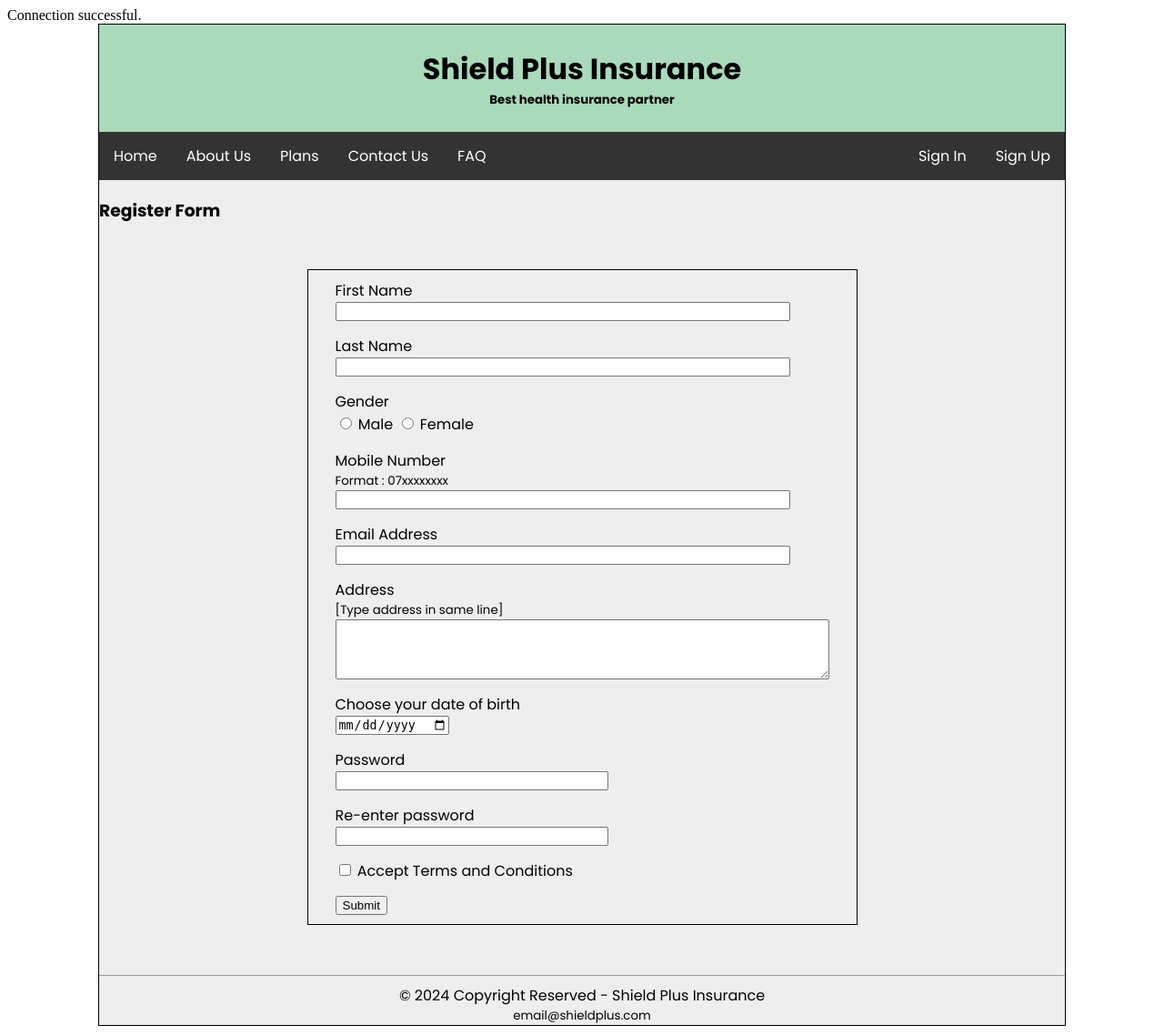
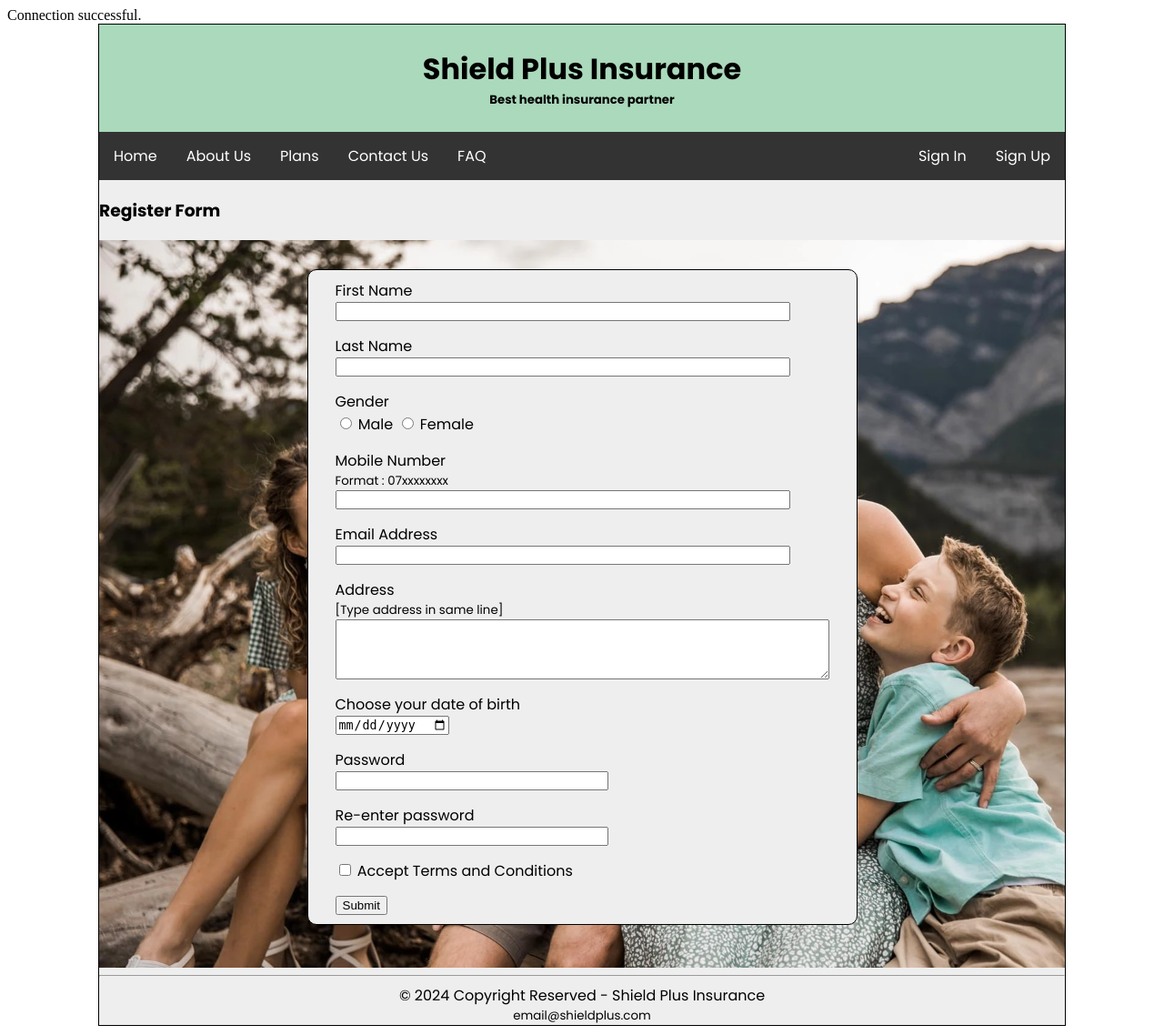
Before and after one commit to pavanuthsara/myweb7, a PHP site: page /sign-up.php in a window 1280 px wide. Shown: the whole page at 91% size. Run offline with PHP 8.4, Linux system fonts and the light colour scheme.

Commit message:
add background image to log-in and sign-up forms

```diff
--- a/css/sign-up.css
+++ b/css/sign-up.css
@@ -1,3 +1,14 @@
 .form-container h3{
 	text-align: center;
 }
+
+.form-container{
+	background-image: url('../img/family.webp');
+	background-repeat: no-repeat;
+	background-size: cover;
+}
+
+#form{
+	background-color: #EEEEEE;
+	border-radius: 10px;
+}
--- a/sign-in.php
+++ b/sign-in.php
@@ -69,7 +69,6 @@
 
 	        </form>
         </div>
-
         <footer>
 	        <hr>
 	        &copy; 2024 Copyright Reserved - Shield Plus Insurance <br>
--- a/sign-up.php
+++ b/sign-up.php
@@ -1,5 +1,7 @@
 <?php require_once('inc/connection.php')?>
 <?php require_once('inc/header1.php')?>
+
+<link rel="stylesheet" type="text/css" href="css/sign-up.css">
 
 <body>
 	<div class="main-container">
```
Also changed, not shown: css/sign-in.css (+14 -2 lines), img/family.webp (added).
